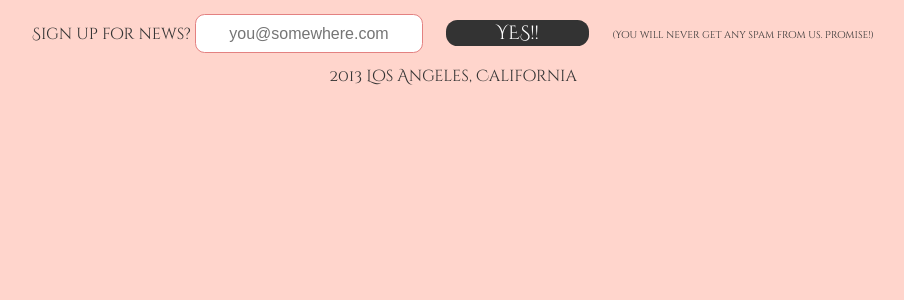
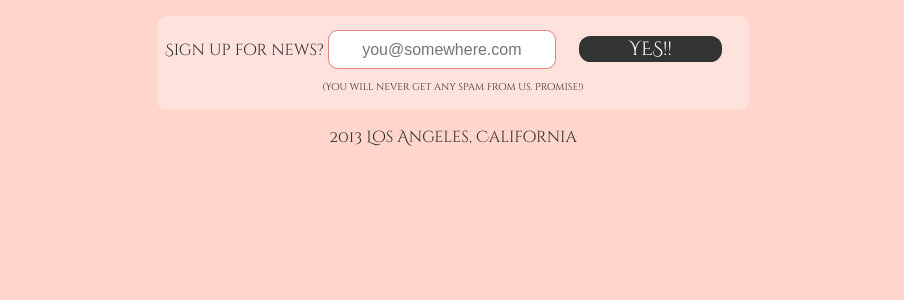
Before and after one commit to phiveleven/brittanygaylord.com, a PHP site: page / in a window 1280 px wide. Shown: the part 93-393 px from the top of the page, without its empty margins (187-1091 px from the left). Run offline with PHP 8.4, Linux system fonts and the light colour scheme; some web fonts are replaced.

Commit message:
more styles

```diff
--- a/header.php
+++ b/header.php
@@ -18,10 +18,12 @@ body { background:#ffd5cc; color:#333; font:normal 100%/1.38 Cinzel Decorative,G
 
 header h1 { font-family:Stalemate; font-size:4.23em }
 
-small { font-size:.618em; white-space:nowrap }
+small { font-size:.618em; white-space:nowrap; display:block }
 
 a { color:#8693B2; font:bold 130% Berkshire Swash,Verdana,sans-serif }
 
+form { max-width:37em; background:rgba(255,255,255,.3); border-radius:.6em;
+	margin:1em auto; padding:0 0 1em }
 input { border:1px solid #E38181; font:100%/1 sans-serif; color:#444;
   padding:.6em; border-radius:.6em; text-align:center; outline:0 }
 form button { background:#333; color:#fff; font:120% Cinzel Decorative,Georgia,serif;
```
